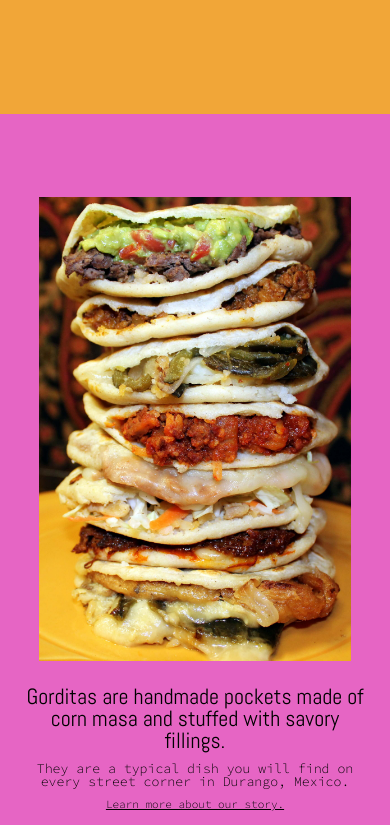
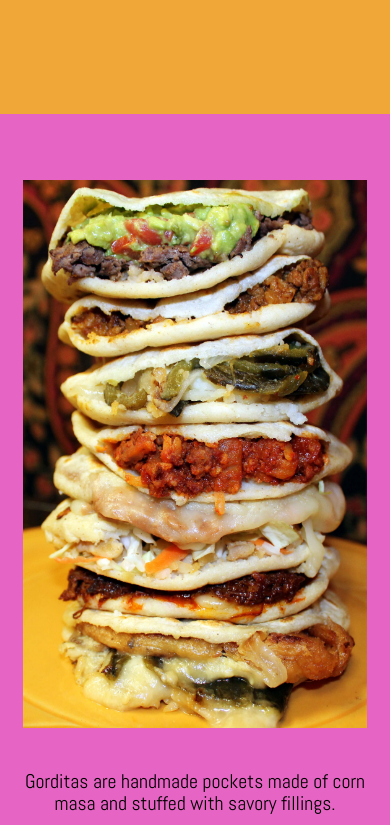
Before and after one commit to YovanHirales/las_gorditas_restaurant, a React (Create React App) app: page / in a window 390 px wide. Shown: the part 1019-1844 px from the top of the page. Built offline with nearby package versions, Linux system fonts and the light colour scheme.

Commit message:
Improved responsiveness and bottom navbar bar

```diff
--- a/src/components/navbar/Navbar.css
+++ b/src/components/navbar/Navbar.css
@@ -68,7 +68,7 @@ li {
 	background: black;
 	display: inline-block;
 	content: '';
-	height: 1px;
+	height: 0.5px;
 	width: 30px;
 	top: 10px;
 	position: absolute;
--- a/src/pages/home/Home.css
+++ b/src/pages/home/Home.css
@@ -59,14 +59,16 @@ a {
 
 .bg-pink {
 	background-color: #e665c4;
-	height: auto;
-	padding: 15% 6%;
+	height: 100vh;
+	box-sizing: border-box;
+	padding: 6% 6%;
 }
 .split {
 	display: flex;
 	flex-direction: column-reverse;
-	justify-content: center;
+	justify-content: space-evenly;
 	align-items: center;
+	height: 100%;
 }
 
 .center-text h2,
@@ -77,33 +79,38 @@ a {
 	word-wrap: break-word;
 }
 .center-text h2:first-child {
-	font-size: 2rem;
+	font-size: 1.8rem;
 	font-family: 'Abel';
 }
 .center-text h2 {
 	font-size: 1.2rem;
+	line-height: 2rem;
 }
 .center-text .link {
 	text-decoration: underline;
+	text-underline-offset: 4px;
+	font-size: 1.1rem;
 }
 .split img {
-	margin: 7% 0;
-	width: 80vw;
+	max-width: 100%;
+	max-height: 100%;
+	height: 65vh;
 }
-@media all and (min-width: 520px) {
-	.bg-pink .split {
+
+@media all and (min-width: 820px) {
+	.split {
 		flex-direction: row;
 		align-items: center;
+		justify-content: space-evenly;
 	}
 	.bg-pink .split img {
-		width: 45vw;
+		height: 80vh;
+	}
+	.center-text {
 		margin: 0;
 	}
 	.bg-pink .split .center-text {
-		padding-right: 6%;
-	}
-	.bg-pink {
-		padding: 6% 6%;
+		width: 40vw;
 	}
 }
 
@@ -111,26 +118,25 @@ a {
 
 .bg-blue {
 	background-color: #314ba0;
-	height: auto;
-	padding: 15% 6%;
+	height: 100vh;
+	box-sizing: border-box;
+	padding: 6% 6%;
 }
 .bg-blue h2 {
 	color: white;
+	font-size: 1.4rem;
+	line-height: 2rem;
 }
+.bg-blue .split img {
+	height: 40vh;
+}
+
 @media all and (min-width: 520px) {
-	.bg-blue .split {
-		flex-direction: row-reverse;
-		align-items: center;
-	}
 	.bg-blue .split img {
-		width: 45vw;
-		margin: 0;
+		height: 50vw;
 	}
 	.bg-blue .split .center-text {
 		padding-left: 6%;
-	}
-	.bg-blue {
-		padding: 6% 6%;
 	}
 }
 
--- a/src/pages/home/Home.jsx
+++ b/src/pages/home/Home.jsx
@@ -52,7 +52,7 @@ function Home() {
 						</h2>
 						<br />
 						<Link className='link' to='/las_gorditas_restaurant/ourstory'>
-							Learn more about our story.
+							Learn more about our story
 						</Link>
 					</div>
 					<img
```
